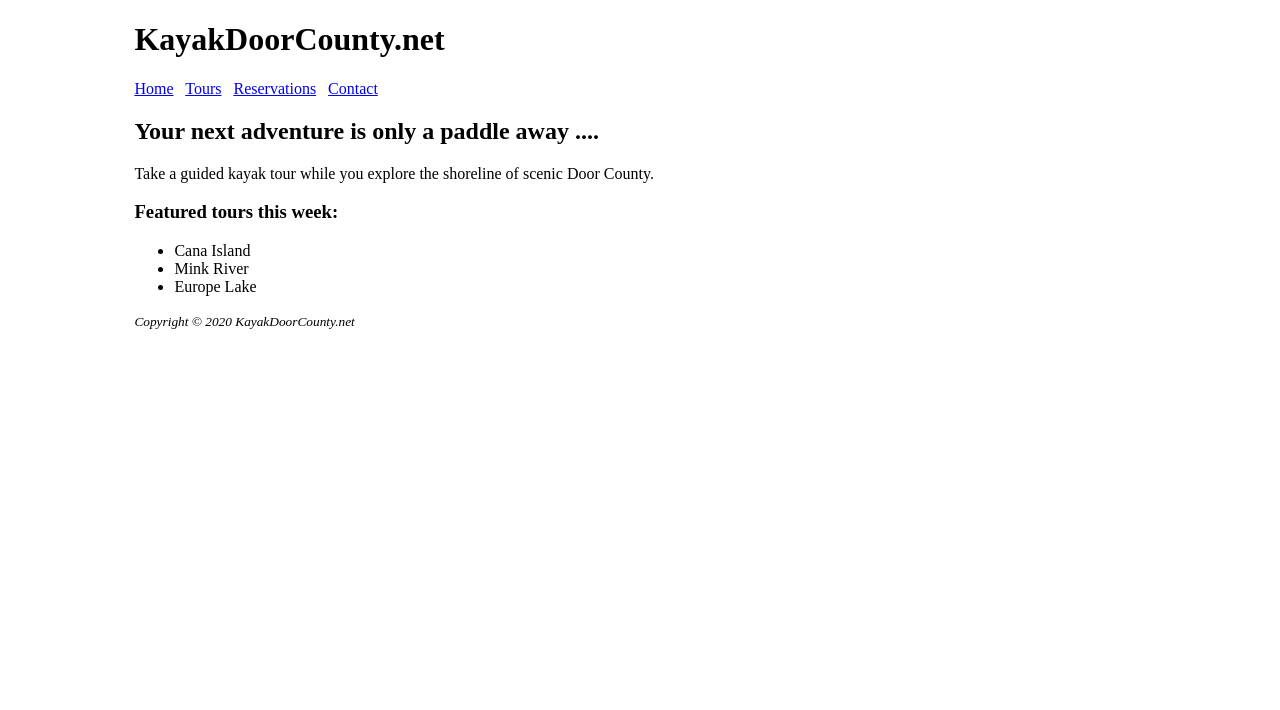
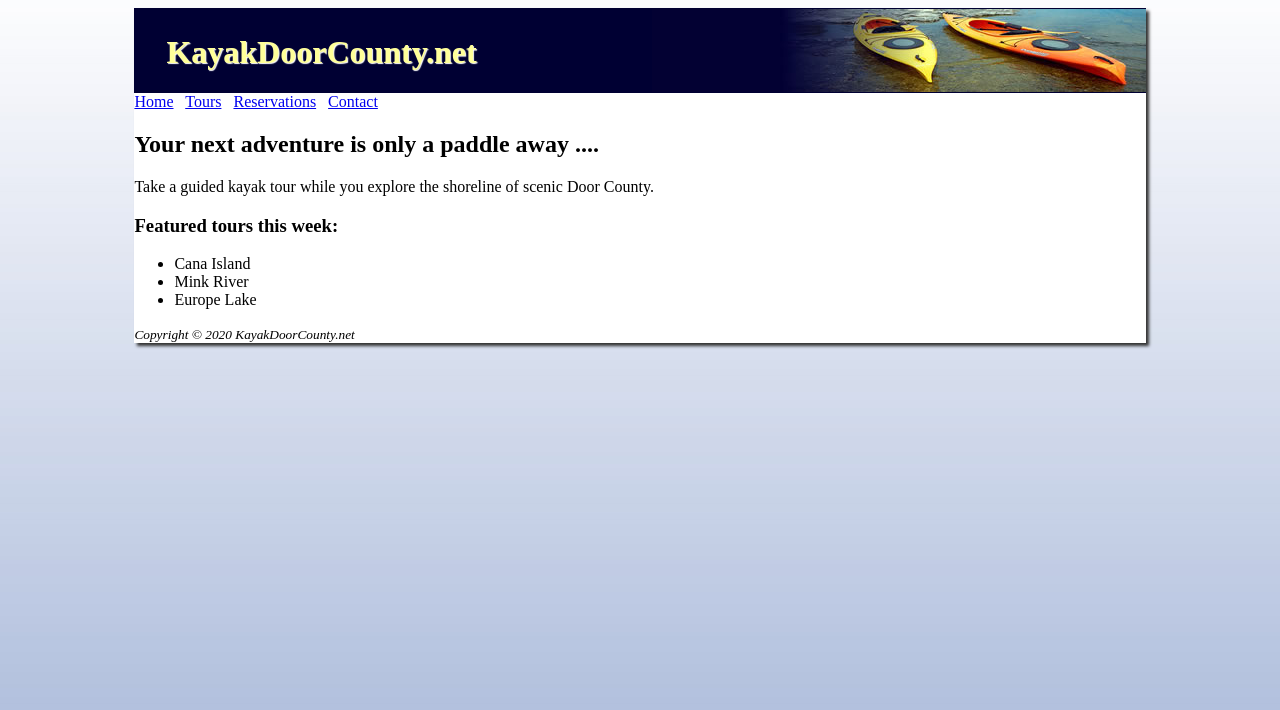
Before and after one commit to alinaiavg/In-Class-Task7, a plain HTML site: page kayakch4a/index.html in a window 1280 px wide. Drawn offline with Linux system fonts and the light colour scheme.

Commit message:
Add style for header and container

```diff
--- a/kayakch4a/index.html
+++ b/kayakch4a/index.html
@@ -4,10 +4,30 @@
 <meta charset="utf-8">
 <title>KayakDoorCounty.net</title>
 <style>
+    body {
+        background-image: url(background.jpg);
+    }
+
     #container {
         margin-left: auto;
         margin-right: auto;
         width: 80%;
+        background-color: #FFFFFF;
+        min-width: 650px;
+        max-width: 1280px;
+        box-shadow: 3px 3px 3px #333;
+    }
+
+    header {
+        background-color: #000033;
+        color: #FF9;
+        background-image: url(headerbackblue.jpg);
+        background-position: right;
+        background-repeat: no-repeat;
+        height: 80px;
+        padding-top: 5px;
+        padding-left: 2em;
+        text-shadow: 1px 1px 1px #FFF;
     }
 </style>
 </head>
```
